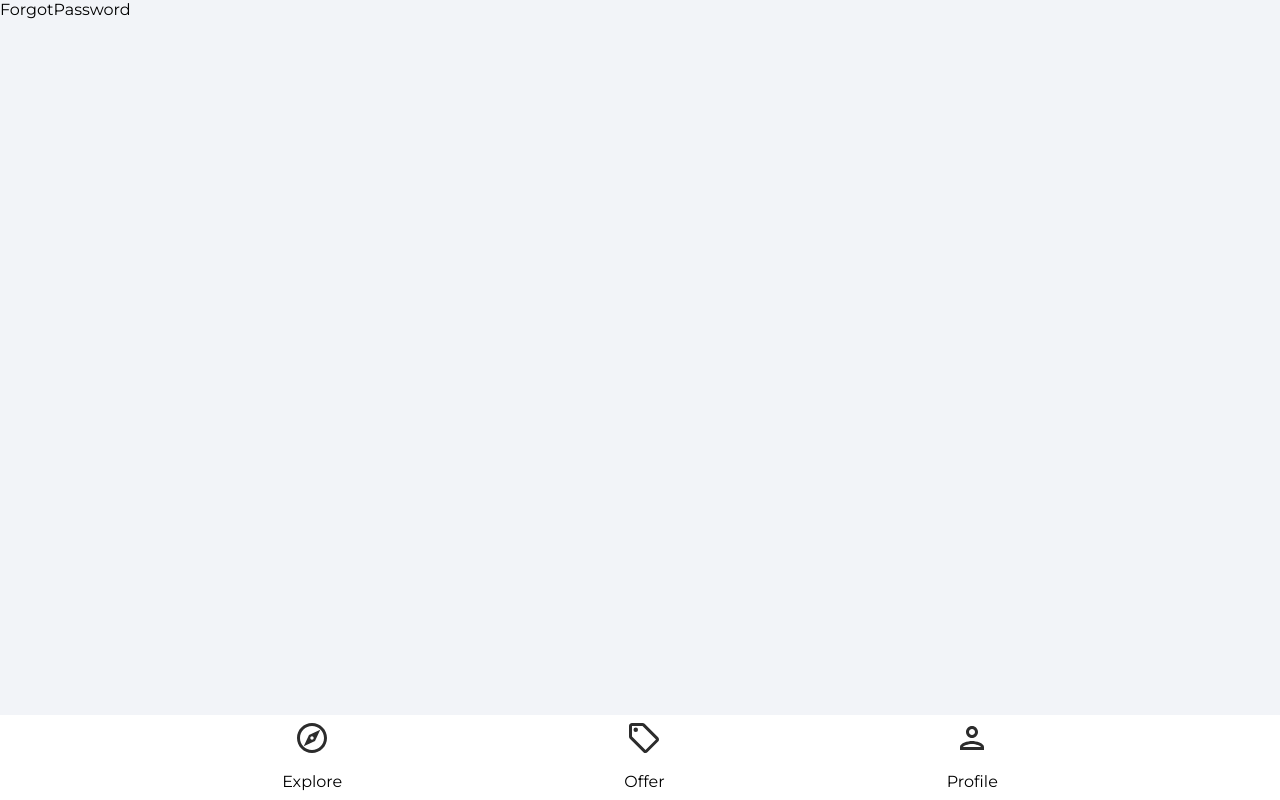
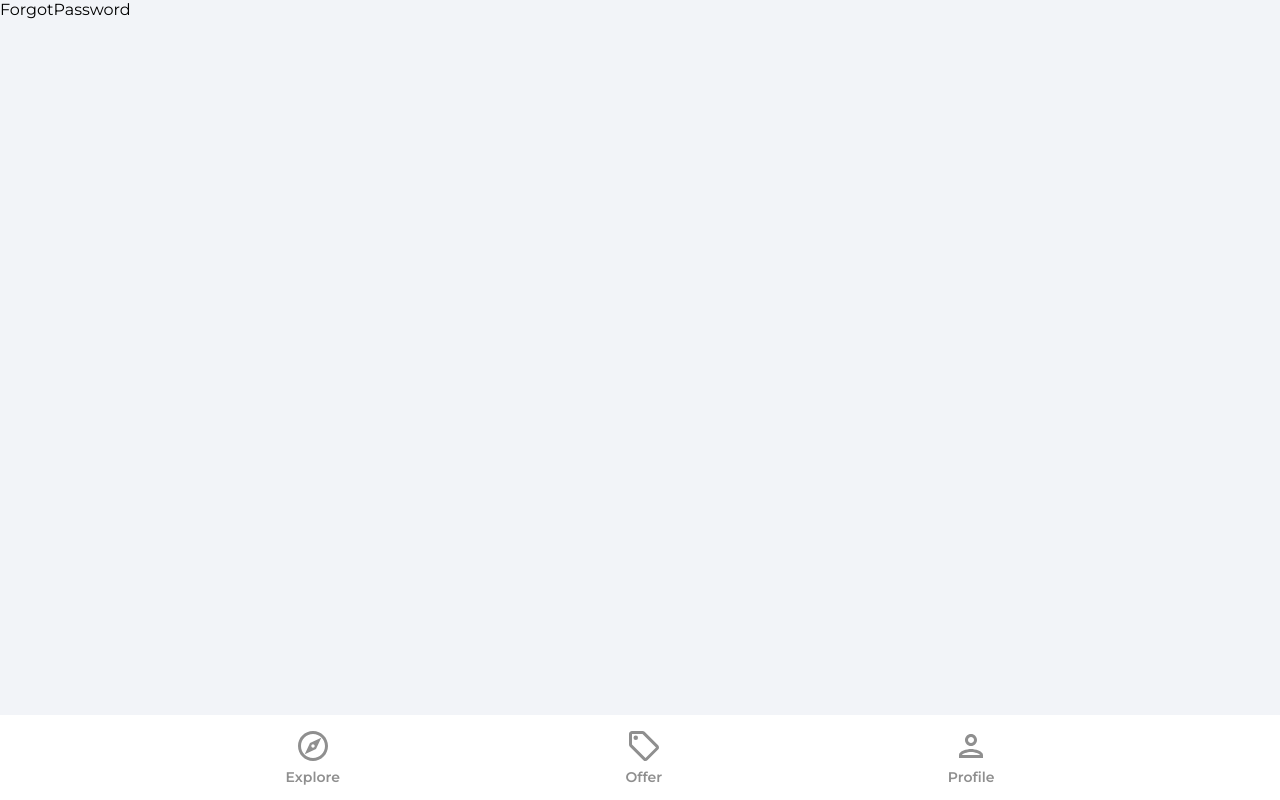
Before and after one commit to FireWallDragonDarkFluid/HouseMarket, a React (Create React App) app: page /forgot-password in a window 1280 px wide. Built offline with nearby package versions, Linux system fonts and the light colour scheme.

Commit message:
Navbar Done

```diff
--- a/src/components/Navbar.jsx
+++ b/src/components/Navbar.jsx
@@ -5,21 +5,36 @@
 import { ReactComponent as PersonOutlineIcon } from '../assets/svg/personOutlineIcon.svg'
 
 const Navbar = () => {
+    const navigate = useNavigate()
+    const location = useLocation()
+
+    const pathMatchRoute = route => {
+        if(route===location.pathname) return true
+    }
   return (
     <footer className='navbar'>
         <nav className='navbarNav'>
             <ul className="navbarListItems">
-                <li className="navbarListItem">
-                    <ExploreIcon fill="#2c2c2c" width="36px" height="36px" />
-                    <p>Explore</p>
+                <li className="navbarListItem" onClick={()=>navigate('/')}>
+                    <ExploreIcon fill={pathMatchRoute('/') ? "#2c2c2c" : "#8f8f8f"}
+                    width="36px" height="36px" />
+                    <p className={pathMatchRoute('/') ? "navbarListItemNameActive" : "navbarListItemName"}
+                    >
+                        Explore</p>
                 </li>
-                <li className="navbarListItem">
-                    <OfferIcon fill="#2c2c2c" width="36px" height="36px" />
-                    <p>Offer</p>
+                <li className="navbarListItem" onClick={()=>navigate('/offers')}>
+                    <OfferIcon fill={pathMatchRoute('/offers') ? "#2c2c2c" : "#8f8f8f"}
+                    width="36px" height="36px" />
+                    <p className={pathMatchRoute('/offers') ? "navbarListItemNameActive" : "navbarListItemName"}
+                    >
+                        Offer</p>
                 </li>
-                <li className="navbarListItem">
-                    <PersonOutlineIcon fill="#2c2c2c" width="36px" height="36px" />
-                    <p>Profile</p>
+                <li className="navbarListItem" onClick={()=>navigate('/profile')}>
+                    <PersonOutlineIcon fill={pathMatchRoute('/profile') ? "#2c2c2c" : "#8f8f8f"}
+                    width="36px" height="36px" />
+                    <p className={pathMatchRoute('/profile') ? "navbarListItemNameActive" : "navbarListItemName"}
+                    >
+                        Profile</p>
                 </li>
             </ul>
         </nav>
```
